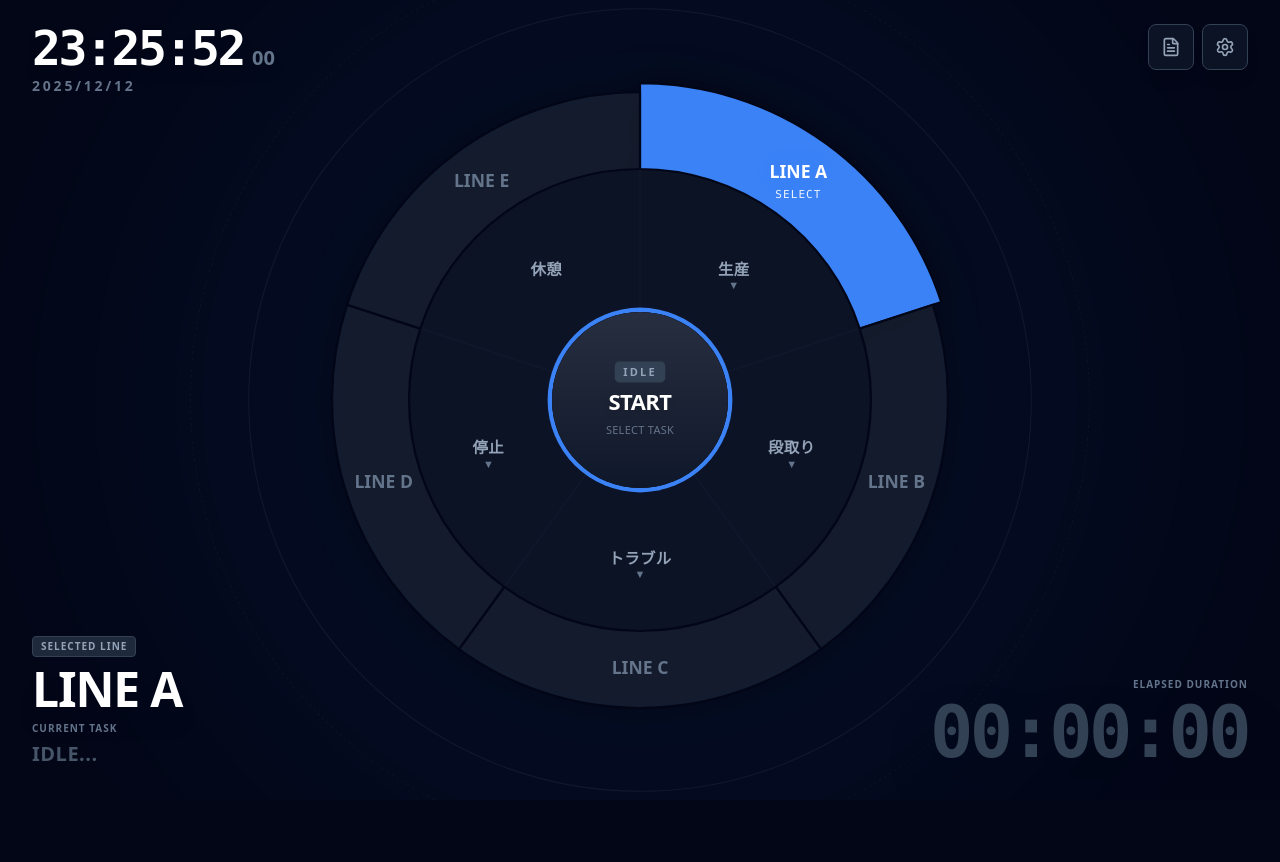
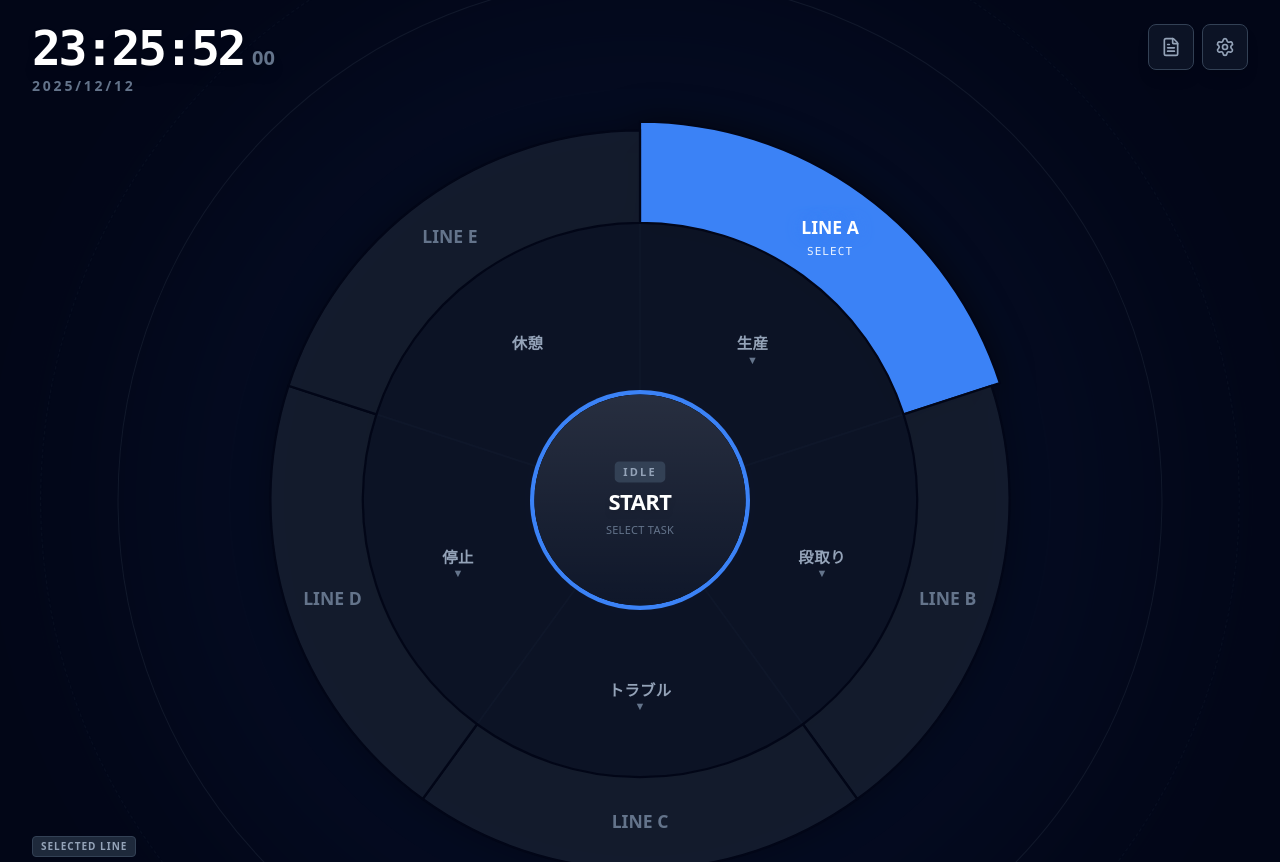
Before and after one commit to fftss793-a11y/wheel-tracker, a React (Vite) app in the folder 3-layer-wheel-tracker/: page / in a window 1280 px wide. Shown: the top 862 px of the page. Before the commit the page ends 800 px from the top, so only its background shows below. Built offline with nearby package versions, Linux system fonts and the light colour scheme.

Commit message:
feat: Implement UI Scale setting (50-150%) and resize base geometry (+20%)

```diff
--- a/3-layer-wheel-tracker/App.tsx
+++ b/3-layer-wheel-tracker/App.tsx
@@ -387,8 +387,16 @@ function App() {
       </div>
 
       {/* Corner Controls (Minimal) */}
-      {/* Main Wheel (Centered) */}
-      <main className="absolute inset-0 flex items-center justify-center z-20 pointer-events-none">
+      {/* Wheel Container - Centered */}
+      <div
+        className="relative z-10 flex items-center justify-center min-h-screen"
+        style={{
+          transform: `scale(${config.uiScale || 1.0})`,
+          transformOrigin: 'center center',
+          transition: 'transform 0.3s ease-out'
+        }}
+      >
+        {/* Background Ring (Faint) */}
         {isEditMode && <div className="absolute top-32 text-blue-400 text-xs font-bold animate-bounce uppercase tracking-widest z-40 bg-slate-950/80 px-4 py-1 rounded-full border border-blue-500/30">Edit Mode Active</div>}
         <div
           className="transition-transform duration-500 pointer-events-auto scale-90 sm:scale-100 xl:scale-110"
@@ -413,7 +421,7 @@ function App() {
             }}
           />
         </div>
-      </main>
+      </div>
 
       {/* Undo Snackbar */}
       {undoInfo && (
--- a/3-layer-wheel-tracker/components/Modals.tsx
+++ b/3-layer-wheel-tracker/components/Modals.tsx
@@ -393,6 +393,21 @@ export const GlobalSettingsModal: React.FC<GlobalSettingsModalProps> = ({ isOpen
                                     )}
                                 </div>
                             </label>
+                            {/* UI Scale Setting */}
+                            <label className="flex items-center justify-between group">
+                                <span className="text-slate-300 text-sm font-medium group-hover:text-white transition-colors">UI サイズ (縮小/拡大)</span>
+                                <div className="flex gap-2 items-center">
+                                    <input
+                                        type="range" min="50" max="150" step="5"
+                                        value={(localConfig.uiScale || 1.0) * 100}
+                                        onChange={e => setLocalConfig({ ...localConfig, uiScale: Number(e.target.value) / 100 })}
+                                        className="w-32 accent-blue-500"
+                                    />
+                                    <span className="w-12 text-right text-white font-mono text-sm">
+                                        {Math.round((localConfig.uiScale || 1.0) * 100)}%
+                                    </span>
+                                </div>
+                            </label>
                         </div>
                     </section>
 
--- a/3-layer-wheel-tracker/components/Wheel.tsx
+++ b/3-layer-wheel-tracker/components/Wheel.tsx
@@ -306,7 +306,7 @@ const Wheel: React.FC<WheelProps> = ({
 
   return (
     <div
-      className="relative w-[750px] h-[750px] z-10 mx-auto no-select flex items-center justify-center"
+      className="relative w-[1000px] h-[1000px] z-10 mx-auto no-select flex items-center justify-center"
       onClick={handleContainerClick}
       onMouseLeave={() => { if (expandedTask) setExpandedTask(null); }}
     >
@@ -316,8 +316,8 @@ const Wheel: React.FC<WheelProps> = ({
 
       {/* SVG Container */}
       <svg
-        className={`absolute w-[800px] h-[800px] -m-[25px] overflow-visible drop-shadow-[0_0_15px_rgba(0,0,0,0.5)] transition-all duration-300 ${isEditMode ? 'scale-95' : ''}`}
-        viewBox="-400 -400 800 800"
+        className={`absolute w-[1000px] h-[1000px] -m-[25px] overflow-visible drop-shadow-[0_0_15px_rgba(0,0,0,0.5)] transition-all duration-300 ${isEditMode ? 'scale-95' : ''}`}
+        viewBox="-500 -500 1000 1000"
         onClick={(e) => e.stopPropagation()}
       >
         <g>{taskSegments}</g>
@@ -365,7 +365,7 @@ const Wheel: React.FC<WheelProps> = ({
           onClick={onCenterClick}
           className={`
             relative group
-            w-[160px] h-[160px] rounded-full
+            w-[192px] h-[192px] rounded-full
             flex items-center justify-center
             text-white
             transition-all duration-200 transform
--- a/3-layer-wheel-tracker/constants.ts
+++ b/3-layer-wheel-tracker/constants.ts
@@ -76,17 +76,17 @@ export const DEFAULT_CONFIG: AppConfig = {
   maxSessionMin: 540,
   maxSessionAction: 'stop',
   centerIdleAction: 'resume',
-  quickResumeMin: 10
+  quickResumeMin: 10,
+  uiScale: 1.0
 };
 
-// Wheel Geometry (Scaled Up ~30-40% for immersive experience)
-// Previous Diameter: ~400px (Outer 200)
-// New Target Diameter: ~560px
-export const INNER_R = 80;        // Center Button Radius (Diameter 160px)
-export const OUTER_R = 210;       // Task Layer End (Radius 210 / Diameter 420)
-export const LINE_INNER_R = 210;  // Line Layer Start (Gapless)
-export const LINE_OUTER_R = 280;  // Line Layer End (Radius 280 / Diameter 560)
+// Wheel Geometry (Scaled Up +20% from previous 30-40% increase)
+// New Target Diameter: ~672px (Normal) / ~816px (Expanded)
+export const INNER_R = 96;        // 80 * 1.2
+export const OUTER_R = 252;       // 210 * 1.2
+export const LINE_INNER_R = 252;  // 210 * 1.2
+export const LINE_OUTER_R = 336;  // 280 * 1.2
 
 // Expanded State (When sub-menu is open)
-export const EXPANDED_LINE_INNER_R = 290; // Pushed out start (Leave gap for sub-menu)
-export const EXPANDED_LINE_OUTER_R = 340; // Pushed out end
+export const EXPANDED_LINE_INNER_R = 348; // 290 * 1.2
+export const EXPANDED_LINE_OUTER_R = 408; // 340 * 1.2
--- a/3-layer-wheel-tracker/types.ts
+++ b/3-layer-wheel-tracker/types.ts
@@ -22,6 +22,7 @@ export interface AppConfig {
   maxSessionAction: MaxSessionAction;
   centerIdleAction: CenterIdleAction;
   quickResumeMin: number;
+  uiScale?: number;
 }
 
 export interface LogEntry {
```
